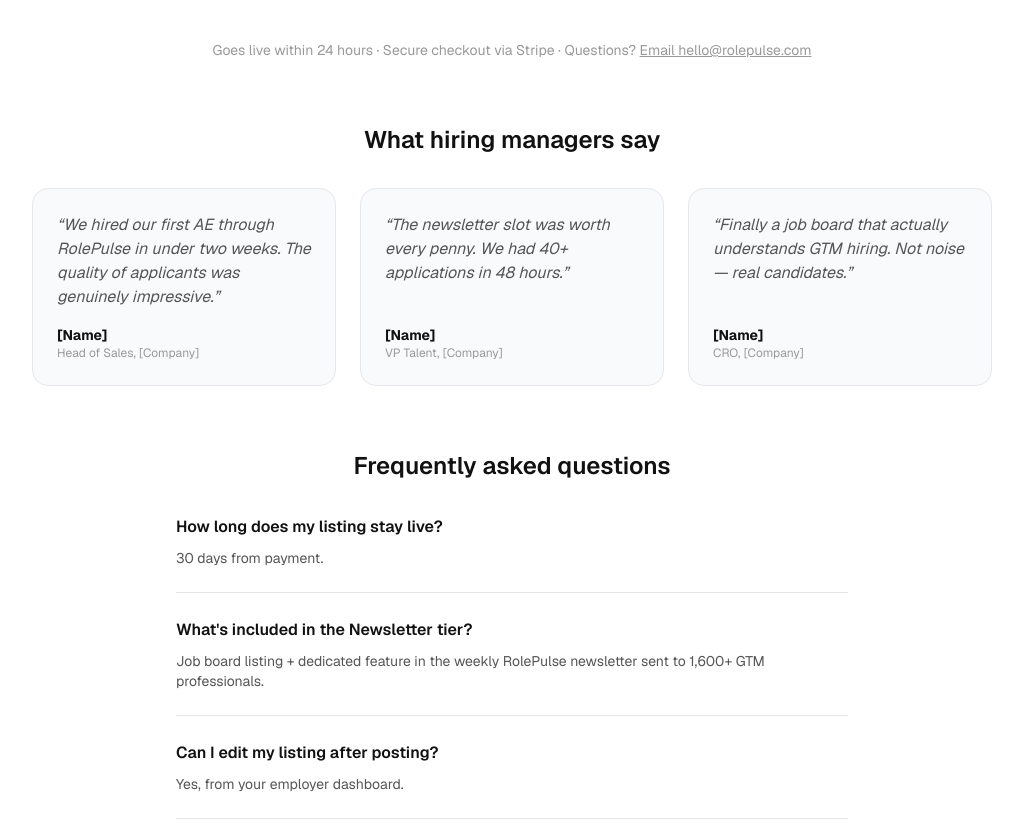
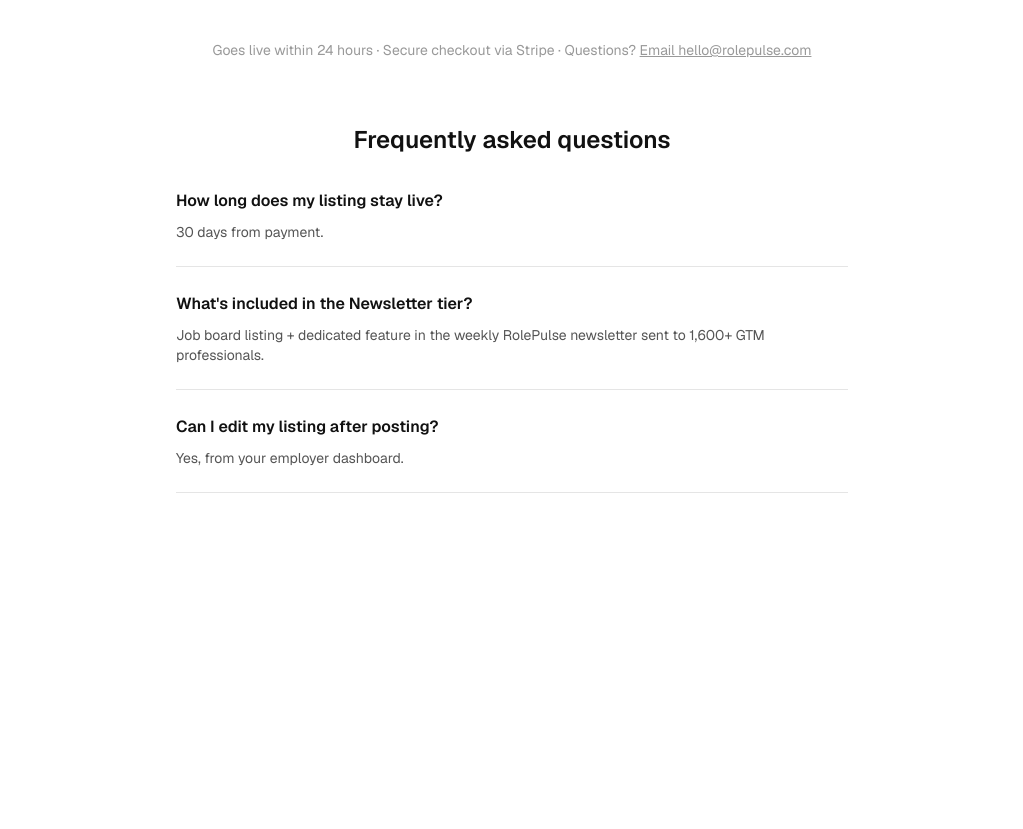
Before and after one commit to RolePulse/rolepulse-jobs, a Next.js app: page /post-a-job in a window 1280 px wide. Shown: the part 1583-2412 px from the top of the page, without its empty margins (128-1151 px from the left). After the commit the page ends 2140 px from the top, so only its background shows below. Built offline with nearby package versions, Linux system fonts and the light colour scheme; no server answers.

Commit message:
fix: remove fake placeholder testimonials from pricing page

```diff
--- a/src/app/post-a-job/page.tsx
+++ b/src/app/post-a-job/page.tsx
@@ -65,27 +65,6 @@ const BUNDLES = [
   { name: '5-Listing Bundle', price: '$899', priceId: 'price_1TEuR6RsDnlecpjiVLJRbW5c', description: '5 Standard listings. Biggest saving per role.' },
 ]
 
-{/* TODO: Replace placeholder quotes with real testimonials from James */}
-const TESTIMONIALS = [
-  {
-    quote: "We hired our first AE through RolePulse in under two weeks. The quality of applicants was genuinely impressive.",
-    name: "[Name]",
-    title: "Head of Sales",
-    company: "[Company]",
-  },
-  {
-    quote: "The newsletter slot was worth every penny. We had 40+ applications in 48 hours.",
-    name: "[Name]",
-    title: "VP Talent",
-    company: "[Company]",
-  },
-  {
-    quote: "Finally a job board that actually understands GTM hiring. Not noise — real candidates.",
-    name: "[Name]",
-    title: "CRO",
-    company: "[Company]",
-  },
-]
 
 const FAQ = [
   {
@@ -238,26 +217,6 @@ export default function PostAJobPage() {
           </p>
         </div>
 
-        {/* Testimonials */}
-        <div className="mt-16">
-          <h2 className="text-2xl font-semibold text-rp-text-1 mb-8 text-center">What hiring managers say</h2>
-          {/* TODO: Replace placeholder quotes with real testimonials from James */}
-          <div className="grid grid-cols-1 md:grid-cols-3 gap-6">
-            {TESTIMONIALS.map((t) => (
-              <div
-                key={t.name + t.title}
-                className="bg-[#F9FAFB] border border-[#E5E7EB] rounded-2xl p-6 flex flex-col gap-4"
-              >
-                <p className="text-base italic text-rp-text-2 flex-1">&ldquo;{t.quote}&rdquo;</p>
-                <div>
-                  <p className="font-bold text-rp-text-1 text-sm">{t.name}</p>
-                  <p className="text-xs text-rp-text-3">{t.title}, {t.company}</p>
-                </div>
-              </div>
-            ))}
-          </div>
-        </div>
-
         {/* FAQ */}
         <div className="mt-16">
           <h2 className="text-2xl font-semibold text-rp-text-1 mb-8 text-center">Frequently asked questions</h2>
```
